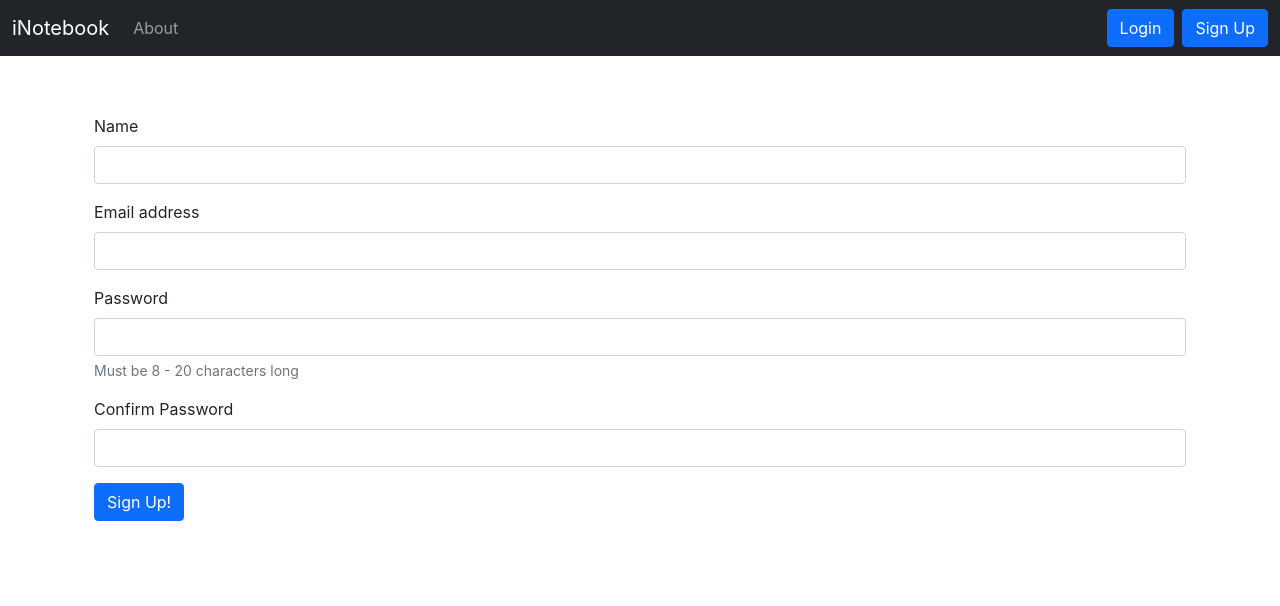
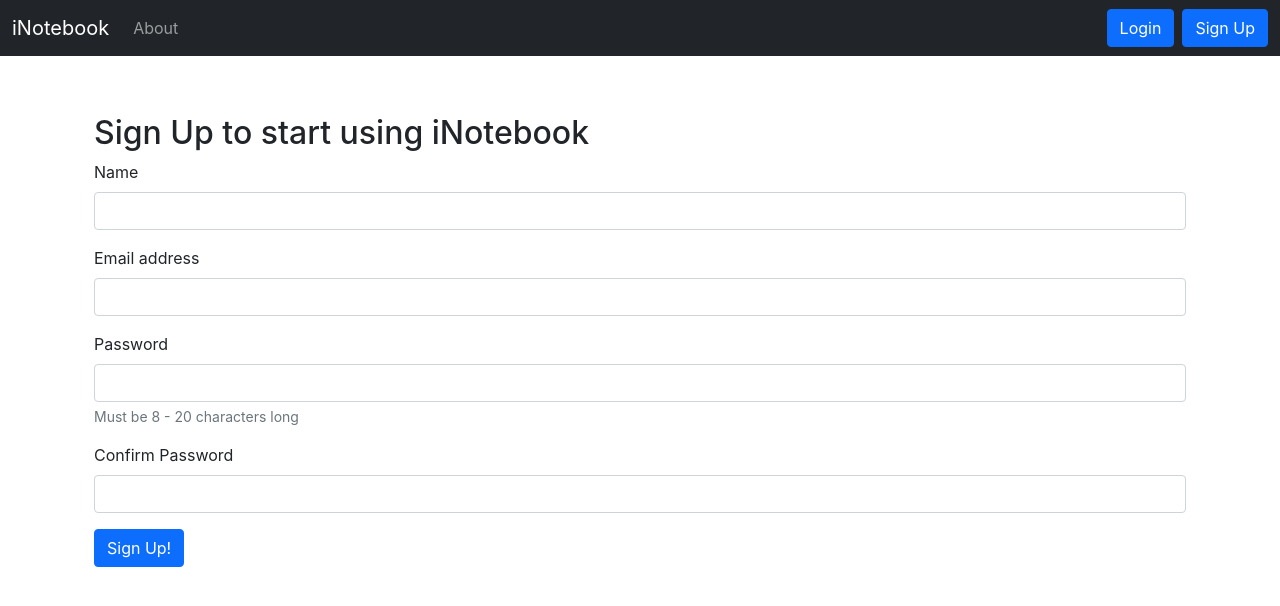
Before and after one commit to panchambopanna/inotebook, a React (Create React App) app: page /signup in a window 1280 px wide. Shown: the top 606 px of the page. Built offline with nearby package versions, Linux system fonts and the light colour scheme.

Commit message:
Final updates

```diff
--- a/src/Components/Login.js
+++ b/src/Components/Login.js
@@ -36,6 +36,7 @@ export default function Login(props) {
 
     return (
         <div>
+            <h2>Login to continue to iNotebook</h2>
             <form onSubmit={handleClick}>
                 <div className="mb-3">
                     <label htmlFor="email" className="form-label">Email address</label>
--- a/src/Components/Signup.js
+++ b/src/Components/Signup.js
@@ -46,6 +46,7 @@ export default function Signup(props) {
 
     return (
         <div className='container my-2'>
+            <h2>Sign Up to start using iNotebook</h2>
             <form onSubmit={handleSubmit}>
                 <div className="mb-3">
                     <label htmlFor="name" className="form-label">Name</label>
```
